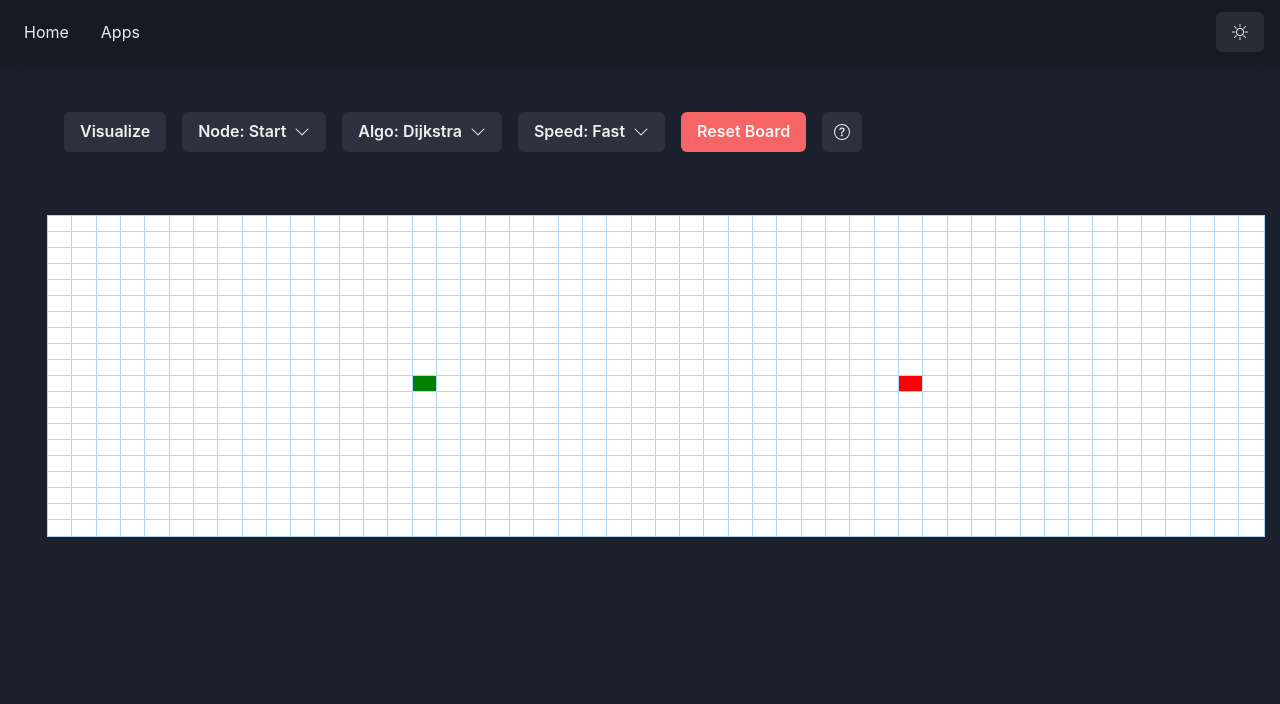
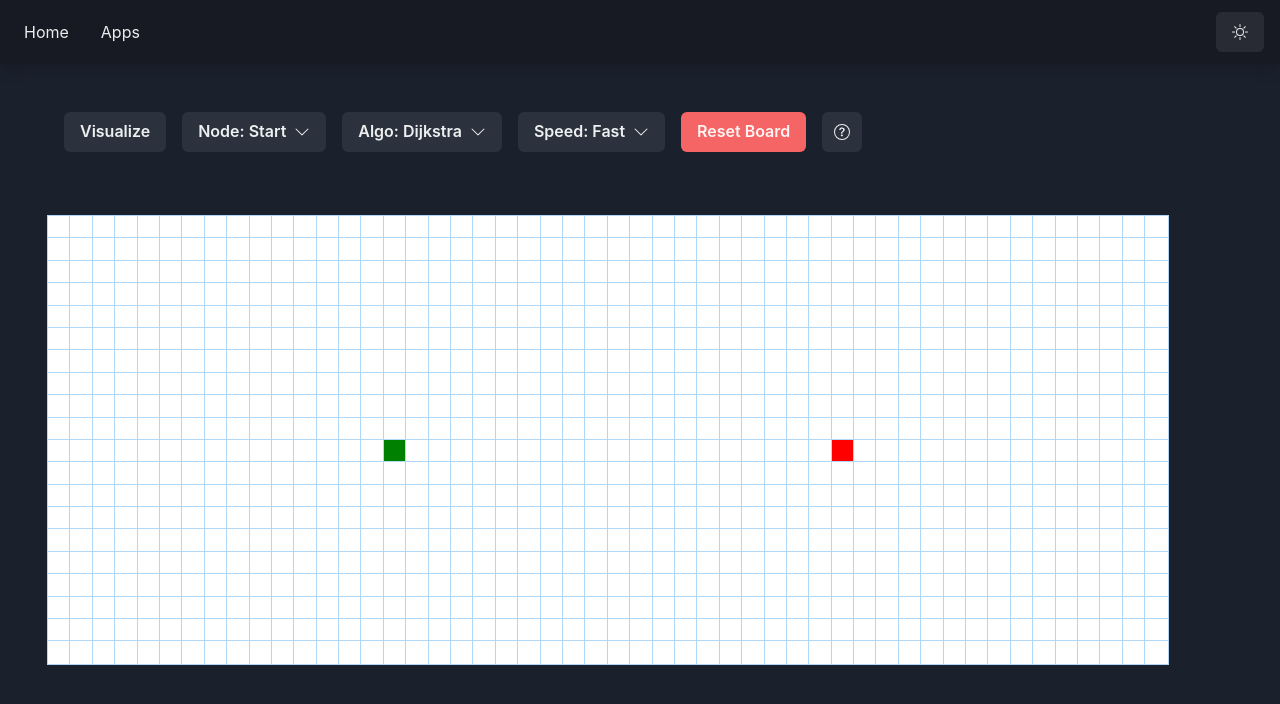
Before and after one commit to Fireplank-Website/Portfolio, a Next.js app: page /apps/visualizer in a window 1280 px wide. Shown: the top 704 px of the page. Built offline with nearby package versions, Linux system fonts and the light colour scheme.

Commit message:
Update globals.css
fixed accidental edit oops

```diff
--- a/styles/globals.css
+++ b/styles/globals.css
@@ -142,8 +142,8 @@ a {
 }
 
 .node {
-  width: 3rem;
-  height: 1rem;
+  width: 1.4rem;
+  height: 1.4rem;
   outline: 1px solid rgb(175, 216, 248);
   background-color: #ffffff;
   display: inline-block;
```
